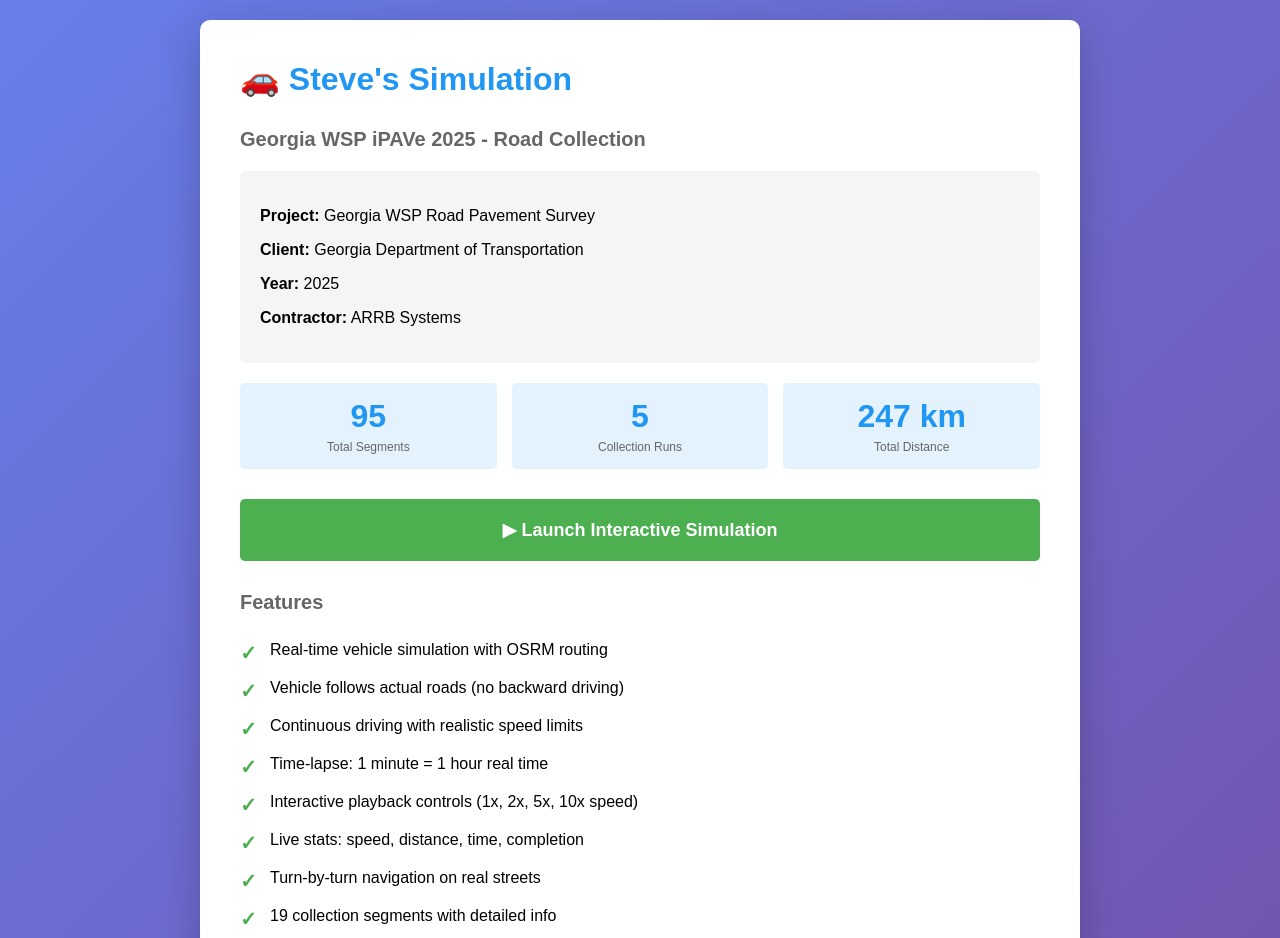
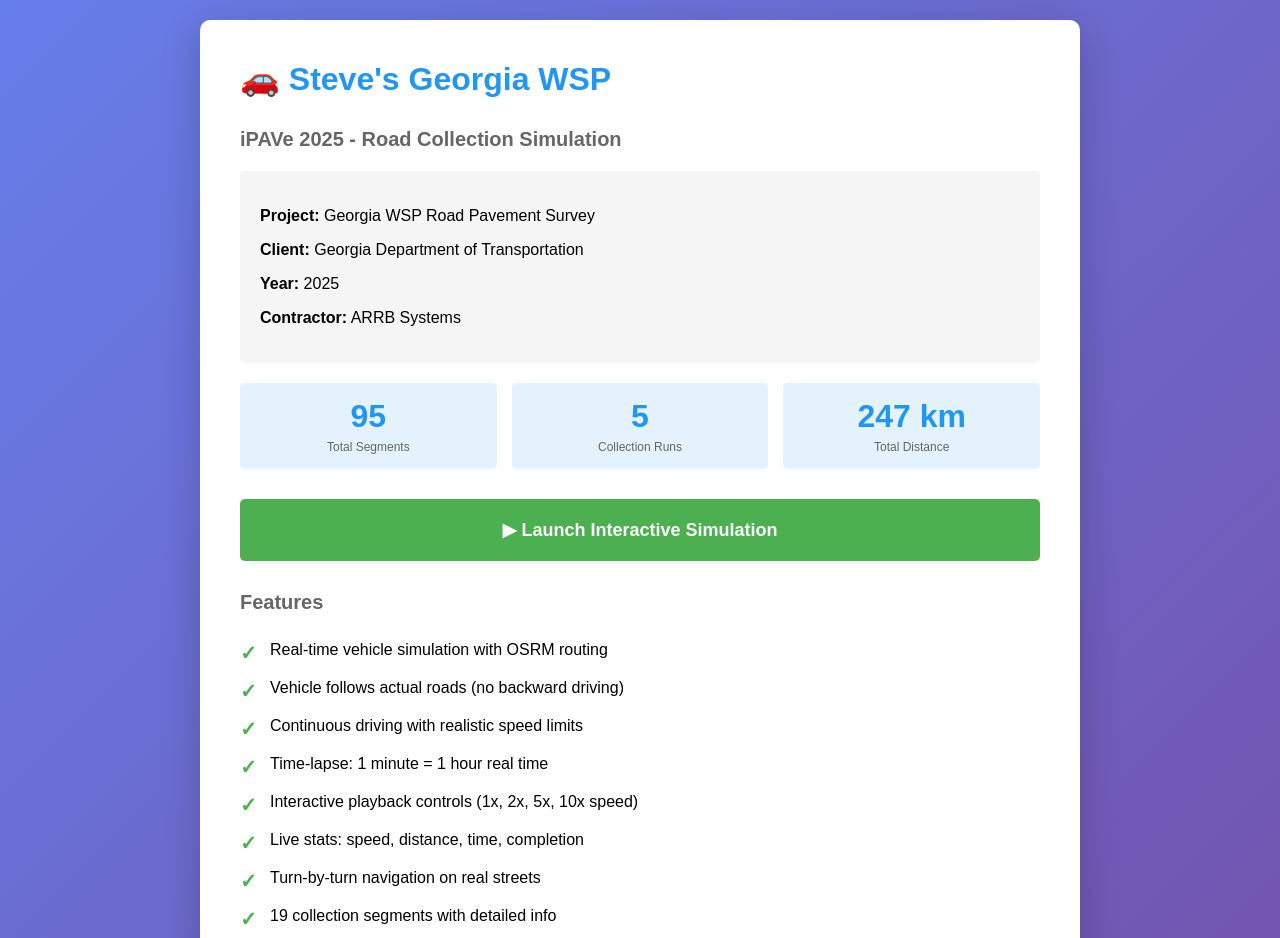
Before and after one commit to afsteve1/georgiawsp, a plain HTML site: page index.html in a window 1280 px wide. Shown: the top 938 px of the page. Drawn offline with Linux system fonts and the light colour scheme.

Commit message:
Update to Steves Georgia WSP

```diff
--- a/index.html
+++ b/index.html
@@ -1,7 +1,7 @@
 <!DOCTYPE html>
 <html>
 <head>
-    <title>Steve's Simulation</title>
+    <title>Steve's Georgia WSP</title>
     <meta charset="utf-8" />
     <meta name="viewport" content="width=device-width, initial-scale=1.0">
     <style>
@@ -103,8 +103,8 @@
 </head>
 <body>
     <div class="container">
-        <h1>🚗 Steve's Simulation</h1>
-        <h2>Georgia WSP iPAVe 2025 - Road Collection</h2>
+        <h1>🚗 Steve's Georgia WSP</h1>
+        <h2>iPAVe 2025 - Road Collection Simulation</h2>
 
         <div class="project-info">
             <p><strong>Project:</strong> Georgia WSP Road Pavement Survey</p>
```
Also changed, not shown: simulation.html (+2 -2 lines).
